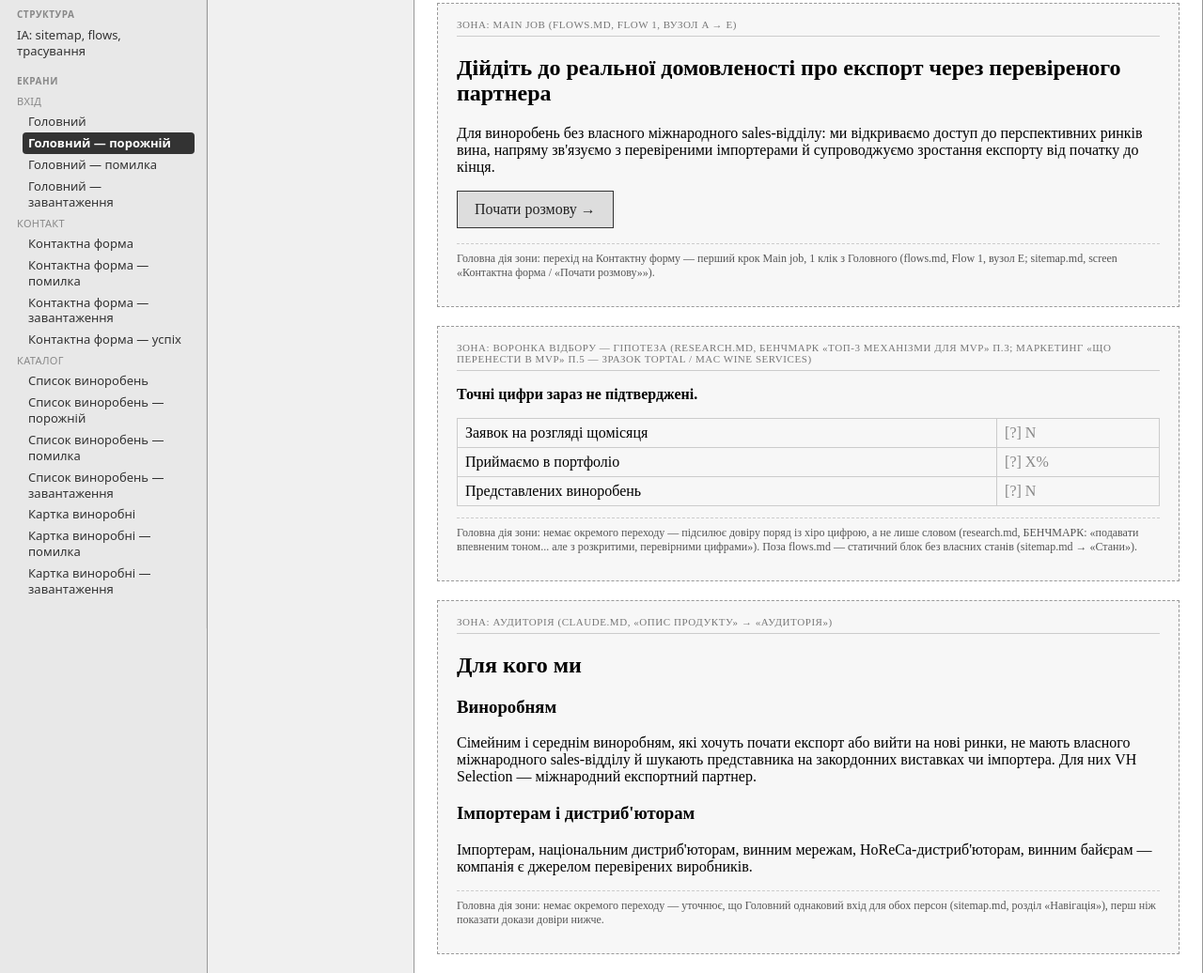
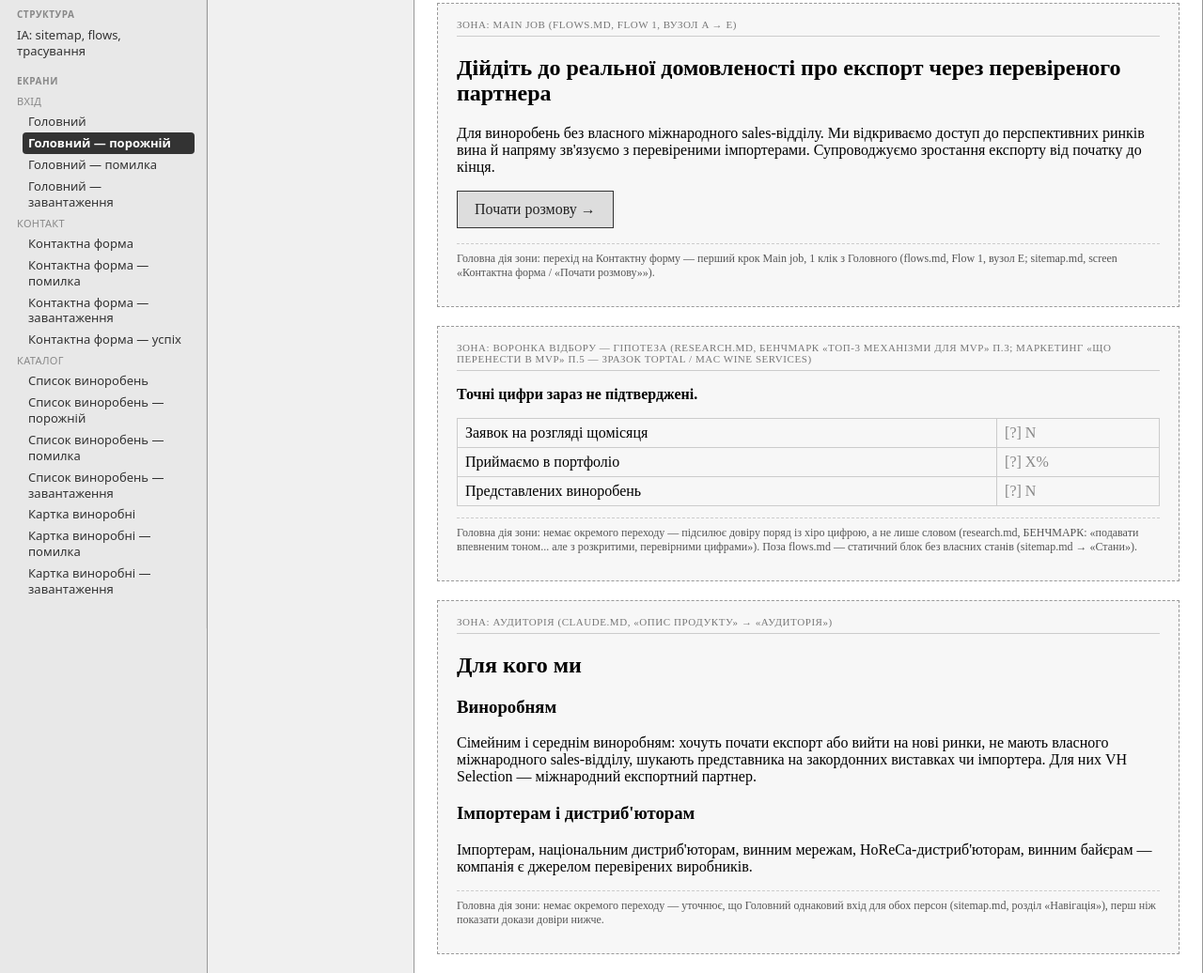
Before and after one commit to ibelk/vhselection, a plain HTML site: page wireframes/home-empty.html in a window 1280 px wide. Shown: the part 173-1209 px from the top of the page at 94% size. Drawn offline with Linux system fonts and the light colour scheme.

Commit message:
Shorten long compound sentences on Головний's hero/audience text
User feedback: the text reads "too official." The register itself
(ви, no jokes) is right per research.md's competitor survey - but
one-sentence-three-verbs chains aren't. Split home.hero.body and
home.audience.wineries-body into shorter, single-action sentences,
matching the short declarative rhythm research.md found in Toptal/
Winexport Management's own copy. Also keeps translation to English
(research.md, ВИСНОВОК 6: site launches in English first) simple -
short sentences map over directly, long chained ones don't.

voice.md: new "Довжина речень" section documenting this as a general
rule, separate from register (ви/no jokes unchanged).

Co-Authored-By: Claude Sonnet 5 <noreply@anthropic.com>

```diff
--- a/wireframes/home-empty.html
+++ b/wireframes/home-empty.html
@@ -68,9 +68,9 @@
           вузол A → E)</span>
           <h1>Дійдіть до реальної домовленості про експорт через
           перевіреного партнера</h1>
-          <p>Для виноробень без власного міжнародного sales-відділу:
-          ми відкриваємо доступ до перспективних ринків вина, напряму
-          зв'язуємо з перевіреними імпортерами й супроводжуємо
+          <p>Для виноробень без власного міжнародного sales-відділу.
+          Ми відкриваємо доступ до перспективних ринків вина й напряму
+          зв'язуємо з перевіреними імпортерами. Супроводжуємо
           зростання експорту від початку до кінця.</p>
           <p>
             <a class="action-btn" href="contact.html">Почати
@@ -108,11 +108,11 @@
           <h2>Для кого ми</h2>
 
           <h3>Виноробням</h3>
-          <p>Сімейним і середнім виноробням, які хочуть почати
-          експорт або вийти на нові ринки, не мають власного
-          міжнародного sales-відділу й шукають представника на
-          закордонних виставках чи імпортера. Для них VH Selection —
-          міжнародний експортний партнер.</p>
+          <p>Сімейним і середнім виноробням: хочуть почати експорт або
+          вийти на нові ринки, не мають власного міжнародного
+          sales-відділу, шукають представника на закордонних
+          виставках чи імпортера. Для них VH Selection — міжнародний
+          експортний партнер.</p>
 
           <h3>Імпортерам і дистриб'юторам</h3>
           <p>Імпортерам, національним дистриб'юторам, винним мережам,
```
Also changed, not shown: wireframes/home.html (+8 -8 lines), 2 other files.
